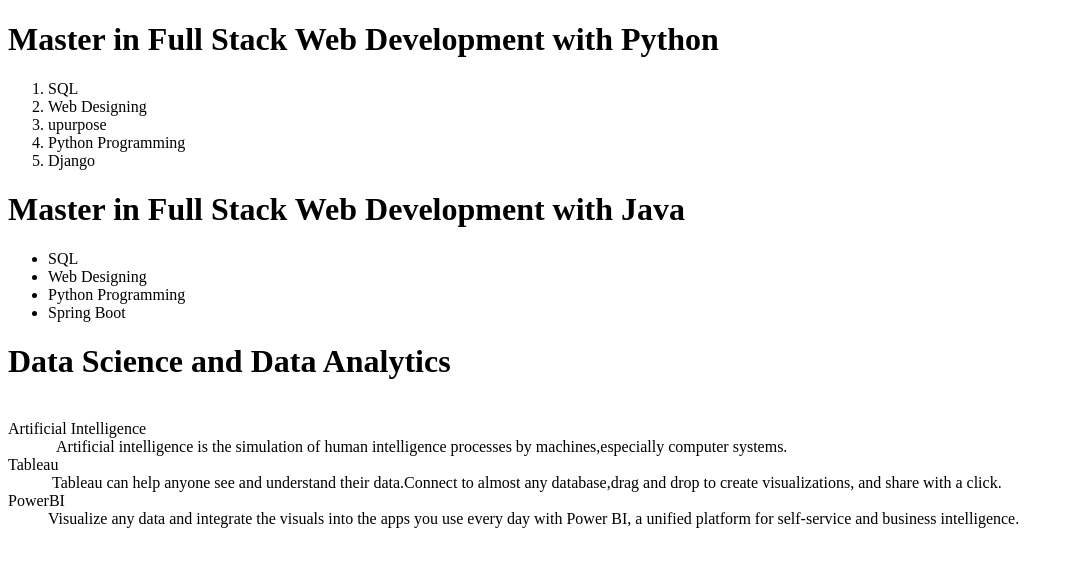
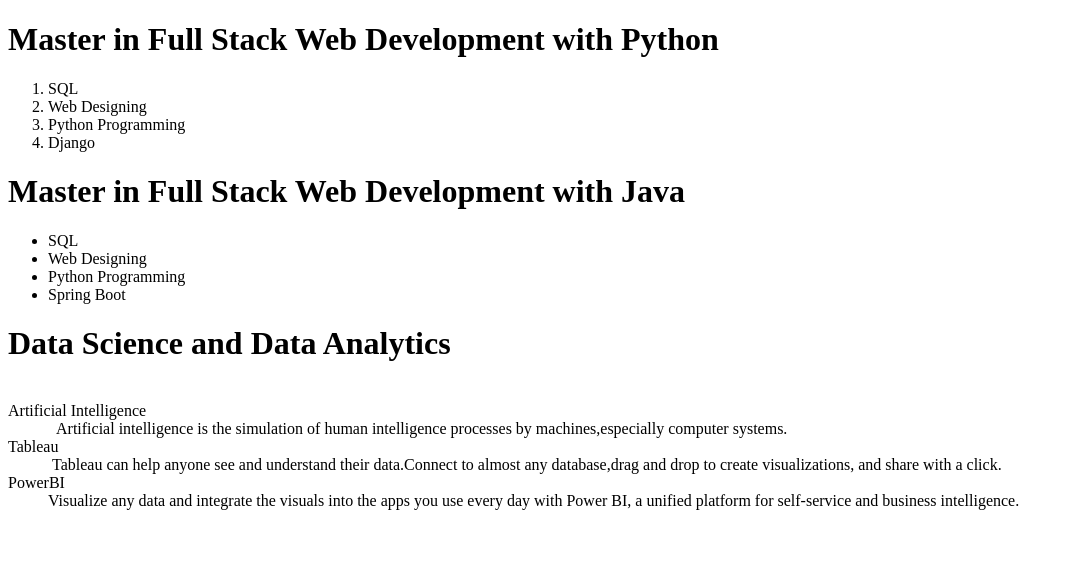
Before and after one commit to Vigneshkumarkv/final-up, a plain HTML site: page ASSIGNMENT2/Design Webpage.html in a window 1280 px wide. Shown: the whole page, without its empty margins (0-1074 px from the left). Drawn offline with Linux system fonts and the light colour scheme.

Commit message:
final branch upurpose commit

```diff
--- a/ASSIGNMENT2/Design Webpage.html
+++ b/ASSIGNMENT2/Design Webpage.html
@@ -11,7 +11,6 @@
         <ol>
             <li>SQL</li>
             <li>Web Designing</li>
-            <li>upurpose</li>
             <li>Python Programming</li>
             <li>Django</li>
         </ol>
```
